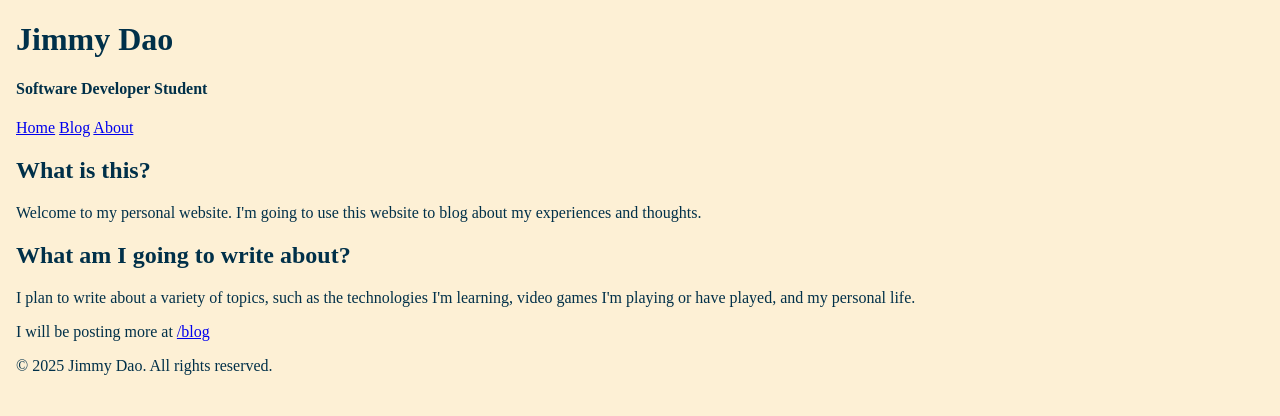
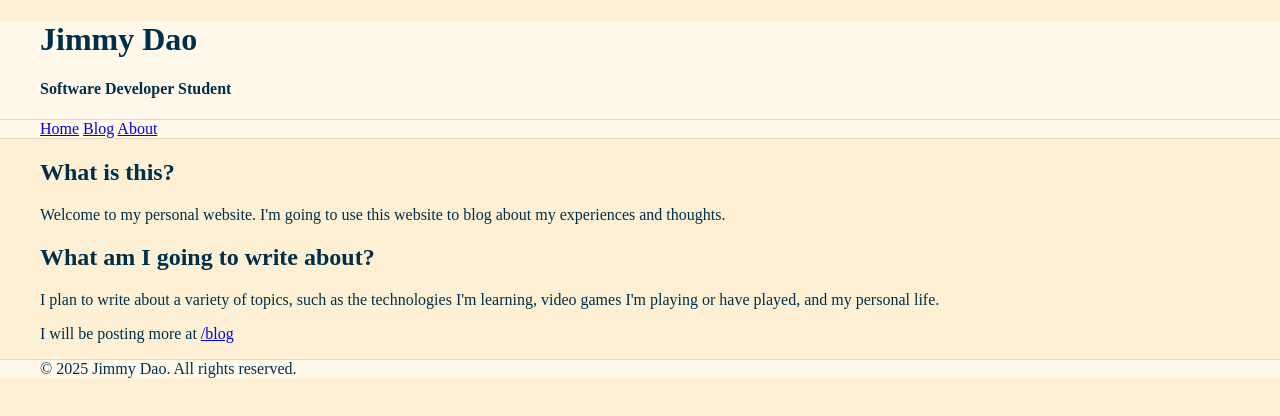
Before and after one commit to Daojim/personal-website, a React (Vite) app in the folder apps/client/: page / in a window 1280 px wide. Shown: the top 416 px of the page. Built offline with nearby package versions, Linux system fonts and the light colour scheme.

Commit message:
Add CSS changes, band borders

```diff
--- a/apps/client/src/components/Footer.tsx
+++ b/apps/client/src/components/Footer.tsx
@@ -1,5 +1,11 @@
 function Footer() {
-  return <footer>&copy; 2025 Jimmy Dao. All rights reserved.</footer>;
+  return (
+    <footer>
+      <div className="container">
+        &copy; 2025 Jimmy Dao. All rights reserved.
+      </div>
+    </footer>
+  );
 }
 
 export default Footer;
--- a/apps/client/src/components/Header.tsx
+++ b/apps/client/src/components/Header.tsx
@@ -2,8 +2,10 @@ function Header() {
   return (
     <>
       <header>
-        <h1>Jimmy Dao</h1>
-        <h4>Software Developer Student</h4>
+        <div className="container">
+          <h1>Jimmy Dao</h1>
+          <h4>Software Developer Student</h4>
+        </div>
       </header>
     </>
   );
--- a/apps/client/src/components/Nav.tsx
+++ b/apps/client/src/components/Nav.tsx
@@ -4,8 +4,10 @@ function Nav() {
   return (
     <>
       <nav>
-        <NavLink to="/">Home</NavLink> <NavLink to="/blog">Blog</NavLink>{" "}
-        <NavLink to="/about">About</NavLink>
+        <div className="container">
+          <NavLink to="/">Home</NavLink> <NavLink to="/blog">Blog</NavLink>{" "}
+          <NavLink to="/about">About</NavLink>
+        </div>
       </nav>
     </>
   );
--- a/apps/client/src/layout/SiteLayout.tsx
+++ b/apps/client/src/layout/SiteLayout.tsx
@@ -6,20 +6,16 @@ import Footer from "../components/Footer";
 function SiteLayout() {
   return (
     <>
-      <div className="container">
-        <Header />
-      </div>
-      <div className="container">
-        <Nav />
-      </div>
-      <div className="container">
-        <main>
+      <Header />
+      <Nav />
+
+      <main id="main">
+        <div className="container">
           <Outlet />
-        </main>
-      </div>
-      <div className="container">
-        <Footer />
-      </div>
+        </div>
+      </main>
+
+      <Footer />
     </>
   );
 }
--- a/apps/client/src/styles/global.css
+++ b/apps/client/src/styles/global.css
@@ -27,7 +27,28 @@ body {
 }
 
 .container {
-  width: 1200px;
+  max-width: 1200px;
+  width: 100%;
   padding-left: 16px;
   padding-right: 16px;
+  margin-left: auto;
+  margin-right: auto;
 }
+
+header,
+nav,
+footer {
+  background: var(--surface);
+}
+
+header {
+  border-bottom: 1px solid var(--border);
+}
+
+nav {
+  border-bottom: 1px solid var(--border);
+}
+
+footer {
+  border-top: 1px solid var(--border);
+}
```
